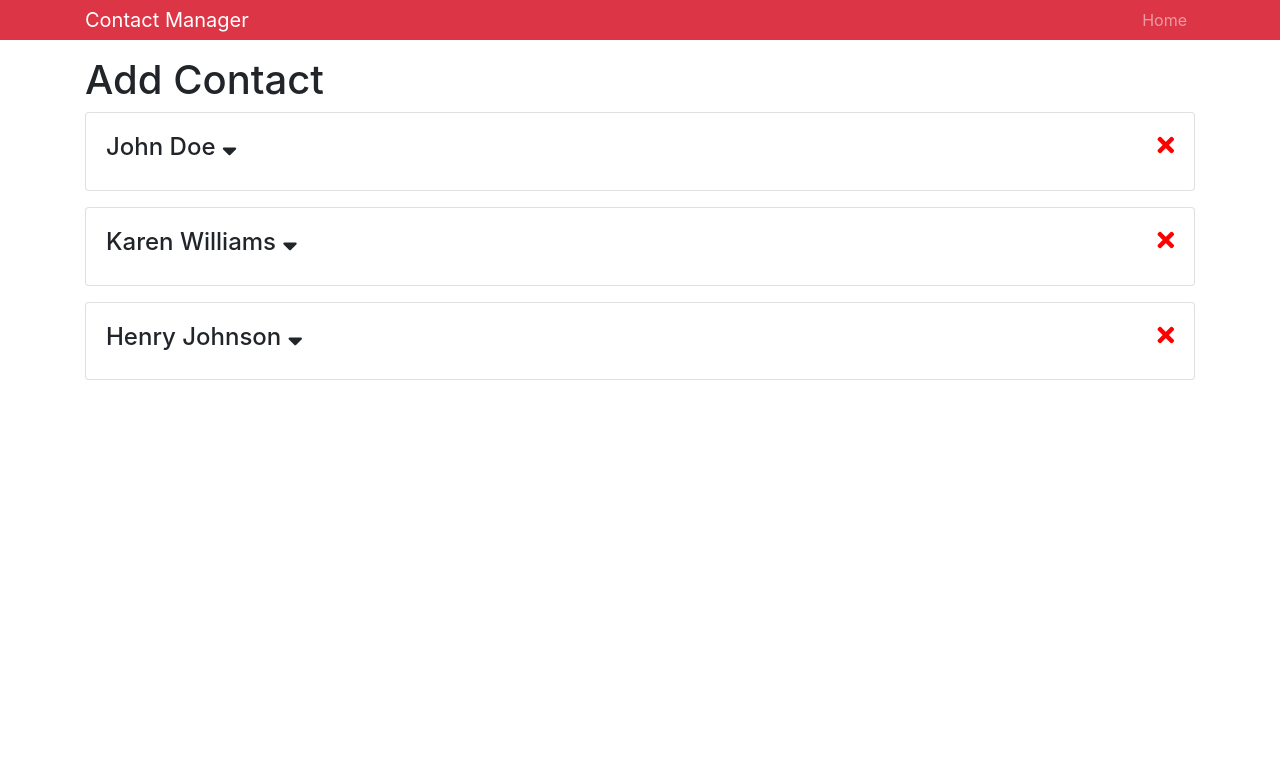
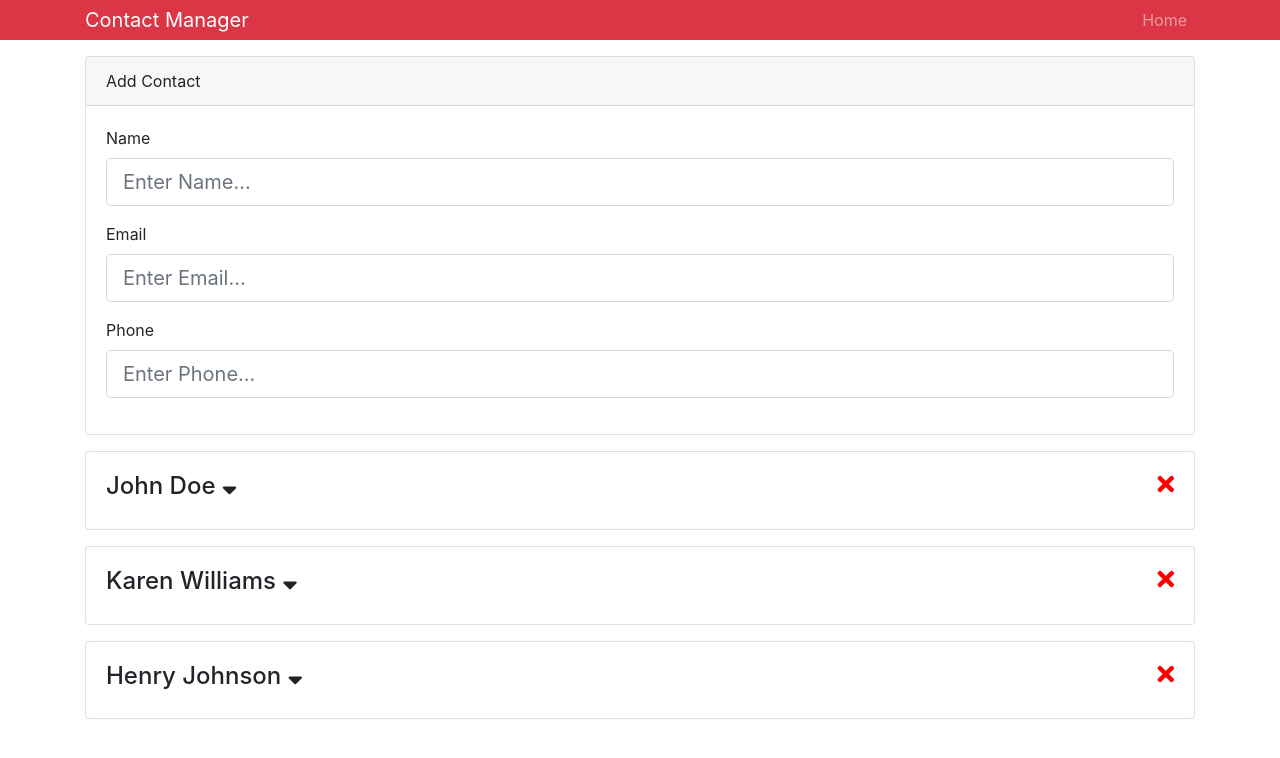
Before and after one commit to alsanchez-dev/react-contactmanager, a React (Create React App) app: page / in a window 1280 px wide. Shown: the top 758 px of the page. Built offline with nearby package versions, Linux system fonts and the light colour scheme.

Commit message:
added contact add fields with bootstrap

```diff
--- a/src/components/contacts/AddContact.js
+++ b/src/components/contacts/AddContact.js
@@ -1,10 +1,48 @@
 import React, { Component } from 'react';
 
 class AddContact extends Component {
+  state = {
+    name: '',
+    email: '',
+    phone: ''
+  }
+
   render() {
     return (
-      <div>
-        <h1>Add Contact</h1>
+      <div className="card mb-3">
+        <div className="card-header">
+          Add Contact</div>
+          <div className="card-body">
+            <form>
+              <div className="form-group">
+                <label htmlFor="name">Name</label>
+                <input
+                  type="text"
+                  name="name"
+                  className="form-control form-control-lg"
+                  placeholder="Enter Name..."
+                />
+              </div>
+              <div className="form-group">
+                <label htmlFor="email">Email</label>
+                <input
+                  type="email"
+                  name="email"
+                  className="form-control form-control-lg"
+                  placeholder="Enter Email..."
+                />
+              </div>
+              <div className="form-group">
+                <label htmlFor="name">Phone</label>
+                <input
+                  type="text"
+                  name="phone"
+                  className="form-control form-control-lg"
+                  placeholder="Enter Phone..."
+                />
+              </div>
+            </form>
+          </div>
       </div>
     )
   }
```
